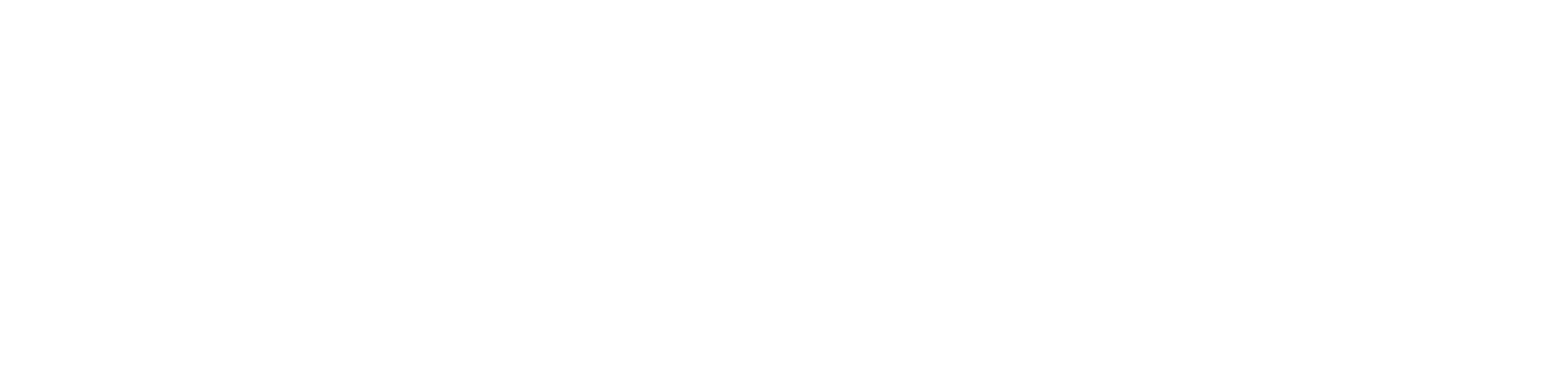
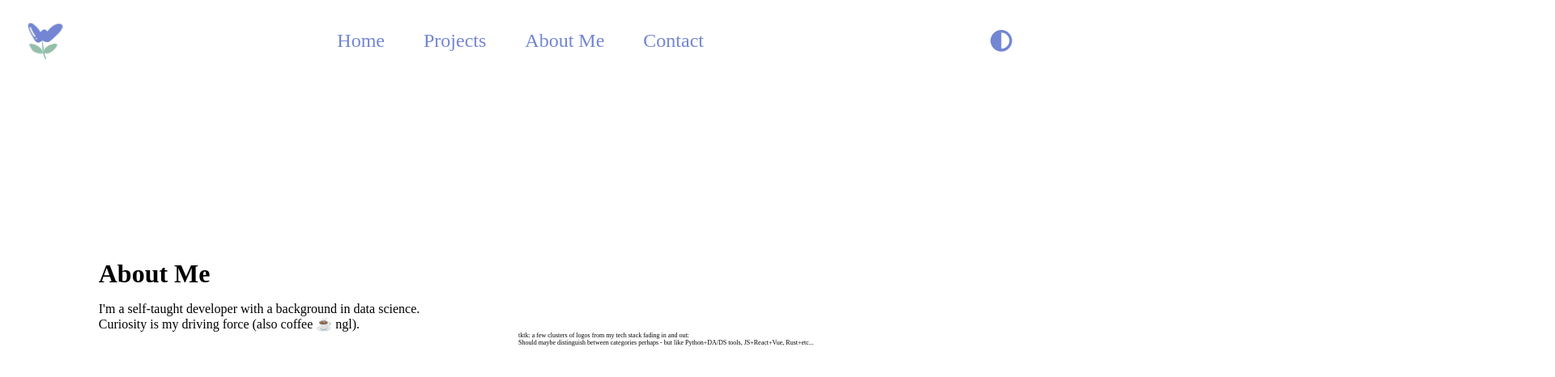
Before and after one commit to blsmxiu47/portfolio, a React (Vite) app: page /about in a window 1280 px wide. Before the commit this address had no page. Shown: the top 466 px of the page at 81% size, 1920 px wide, since content can reach past the window. Built offline with nearby package versions, Linux system fonts and the light colour scheme.

Commit message:
create component for About me page

```diff
--- a/src/App.tsx
+++ b/src/App.tsx
@@ -3,6 +3,7 @@ import './App.scss'
 import { Routes, Route } from 'react-router-dom'
 import Layout from './components/Layout'
 import Home from './components/Home'
+import About from './components/About'
 
 function App() {
   const [count, setCount] = useState(0)
@@ -12,10 +13,11 @@ function App() {
     <Routes>
       <Route path="/" element={<Layout />}>
         <Route index element={<Home />} />
+        <Route path="about" element={<About />} />
       </Route>
     </Routes>
     </>
   )
 }
 
-export default App
+export default App;
--- /dev/null
+++ b/src/components/About/index.scss
@@ -0,0 +1,37 @@
+@import '../../scss/_variables.scss';
+
+.about-page {
+    top: 40%;
+}
+
+.container {
+    .hero {
+        // position: absolute;
+        // justify-content: center;
+        // display: block;
+        text-align: center;
+        padding: 0 8rem;
+        margin: 0;
+
+        @include breakpoint(md) {
+            width: 50%;
+            text-align: left;
+            padding: 0 4rem;
+        }
+
+        h1 {
+            font-size: 4rem;
+            margin-bottom: 2rem;
+        }
+
+        p {
+            font-size: 2rem;
+        }
+    }
+
+    .skills-container {
+        left: 50%;
+        // display: block;
+        position: relative;
+    }
+}
--- /dev/null
+++ b/src/components/About/index.tsx
@@ -0,0 +1,23 @@
+import './index.scss';
+
+const About = () => {
+    return (
+        <div className="container about-page">
+            <div className="hero">
+                <h1>About Me</h1>
+                <p>
+                    I'm a self-taught developer with a background in data science.
+                </p>
+                <p>
+                    Curiosity is my driving force (also coffee <span role="img" aria-label="coffee mug">☕</span> ngl).
+                </p>
+            </div>
+            <div className="skills-container">
+                <p>tktk: a few clusters of logos from my tech stack fading in and out:</p>
+                <p>Should maybe distinguish between categories perhaps - but like Python+DA/DS tools, JS+React+Vue, Rust+etc...</p>
+            </div>
+        </div>
+    )
+}
+
+export default About;
--- a/src/components/Layout/index.tsx
+++ b/src/components/Layout/index.tsx
@@ -1,4 +1,3 @@
-
 import { Outlet } from 'react-router-dom';
 import Navbar from '../Navbar';
 import './index.scss';
```
